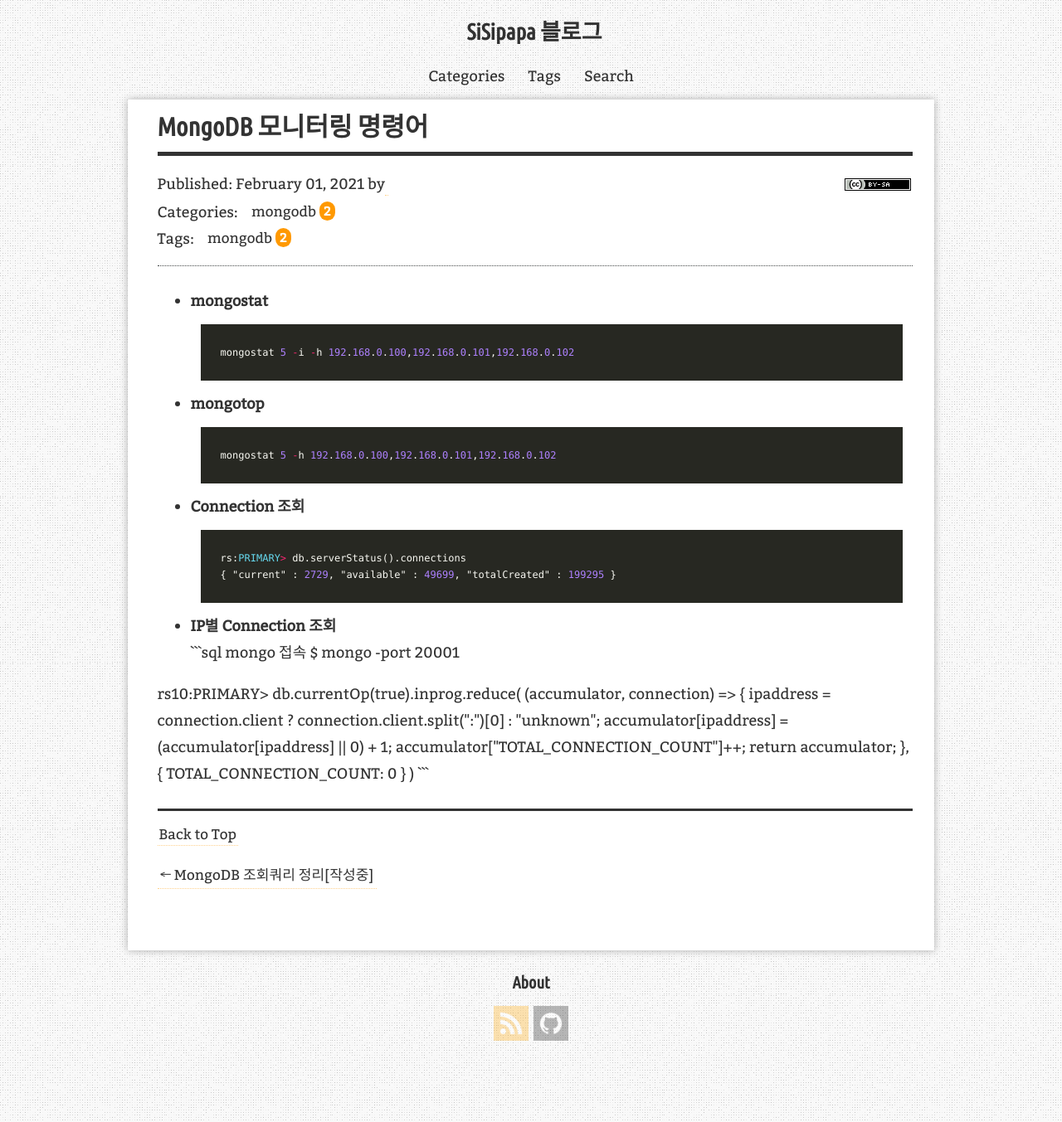
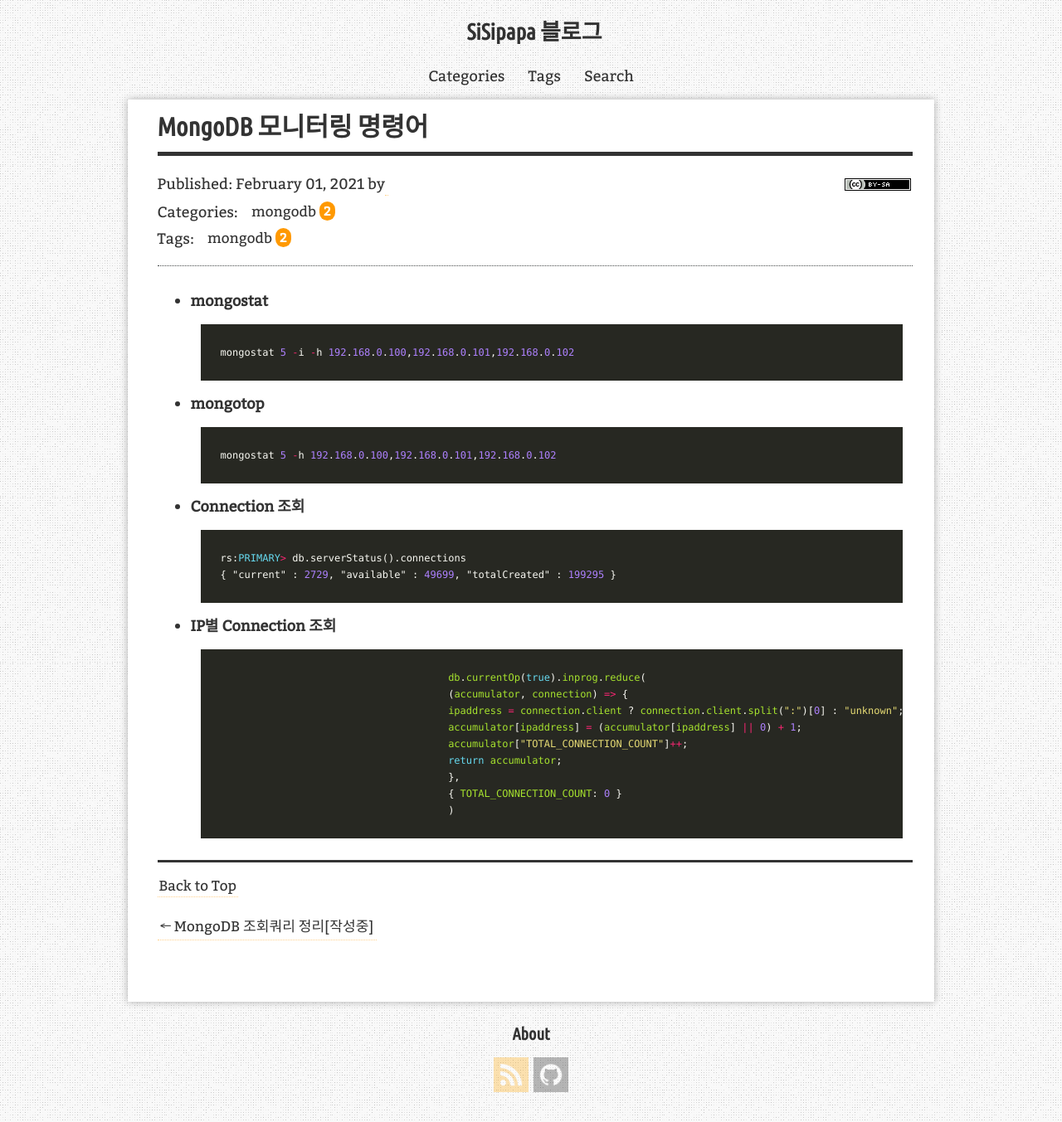
Before and after one commit to sisipapa/sisipapa.github.io, a Jekyll site: the page built from _posts/2021-02-01-MongoDB 모니터링.md, in a window 1280 px wide. Shown: the whole page at 83% size. Built offline with Jekyll 4.4.1, drawn with Linux system fonts in a browser that asks for light colours; comment, search, counter and statistics services are not loaded.

Commit message:
몽고 모니터링 푸시2

````diff
--- a/_posts/2021-02-01-MongoDB 모니터링.md
+++ b/_posts/2021-02-01-MongoDB 모니터링.md
@@ -24,17 +24,14 @@
 ```
 
 - **IP별 Connection 조회**
-```sql
-mongo 접속
-$ mongo -port 20001
-
-rs10:PRIMARY> db.currentOp(true).inprog.reduce(
-                (accumulator, connection) => {
-                    ipaddress = connection.client ? connection.client.split(":")[0] : "unknown";
-                    accumulator[ipaddress] = (accumulator[ipaddress] || 0) + 1;
-                    accumulator["TOTAL_CONNECTION_COUNT"]++;
-                    return accumulator;
-                },
-                { TOTAL_CONNECTION_COUNT: 0 }
-            )
+```jsx
+										db.currentOp(true).inprog.reduce(
+										(accumulator, connection) => {
+										ipaddress = connection.client ? connection.client.split(":")[0] : "unknown";
+										accumulator[ipaddress] = (accumulator[ipaddress] || 0) + 1;
+										accumulator["TOTAL_CONNECTION_COUNT"]++;
+										return accumulator;
+										},
+										{ TOTAL_CONNECTION_COUNT: 0 }
+										)
 ```
````
